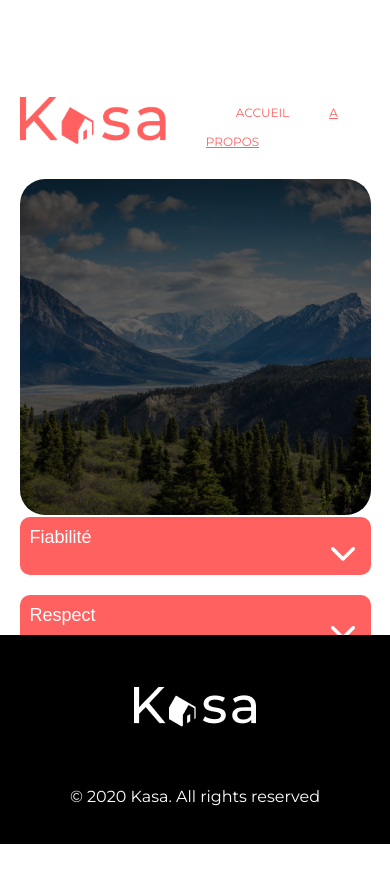
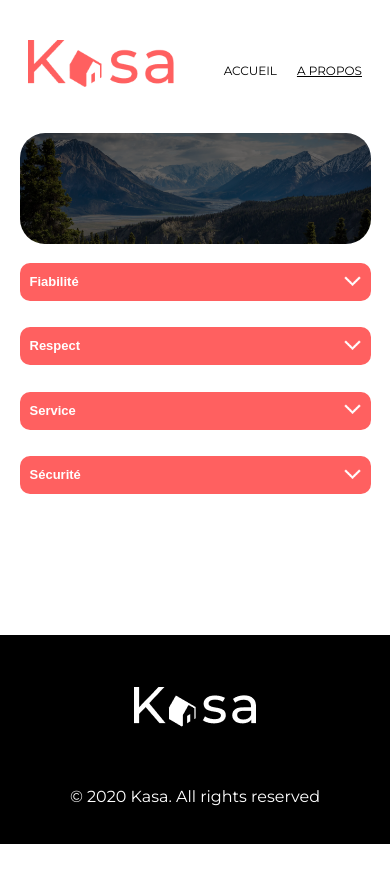
Before and after one commit to SallAbdou/p11, a React (Create React App) app: page /about in a window 390 px wide. Shown: the top 882 px of the page. Built offline with nearby package versions, Linux system fonts and the light colour scheme.

Commit message:
CSS dropdown + page about

```diff
--- a/src/index.jsx
+++ b/src/index.jsx
@@ -8,6 +8,7 @@ import NotFound from './page/NotFound'
 import Header from './component/Header'
 import About from './page/About'
 import Footer from './component/Footer'
+import Lodging from './page/Lodging'
 
 const root = ReactDOM.createRoot(document.getElementById('root'))
 root.render(
@@ -17,6 +18,7 @@ root.render(
       <Routes>
         <Route path="/" element={<Home />} />
         <Route path='/about' element={<About />} />
+        <Route path='/lodging/:id' element={<Lodging />} />
         <Route path="*" element={<NotFound />} />
       </Routes>
     </main>
--- a/src/page/About.jsx
+++ b/src/page/About.jsx
@@ -1,7 +1,7 @@
 import React from 'react'
 import Banner from '../component/Banner'
 import image from '../assets/banner-about.jpg'
-import Dropdown from '../component/dropdown.jsx'
+import Dropdown from '../component/Dropdown.jsx'
 
 const About = () => (
     <div className="about">
--- /dev/null
+++ b/src/page/Lodging.jsx
@@ -0,0 +1,11 @@
+import { useParams } from 'react-router-dom'
+
+const Lodging = () => {
+  const { id } = useParams()
+
+  return (
+    <div>Logement {id} </div>
+  )
+}
+
+export default Lodging
--- a/src/style/About.scss
+++ b/src/style/About.scss
@@ -1,3 +1,9 @@
 .about {
     margin-top: 30px;
 }
+
+@media screen and (max-width: 748px) {
+    .about {
+        margin-top: 0;
+    }
+}
--- a/src/style/Banner.scss
+++ b/src/style/Banner.scss
@@ -28,14 +28,16 @@
 
 @media screen and (max-width: 748px) {
     .banner {
-        margin-top: 10%;
-        margin-bottom: 15%;
+        // margin-top: 10%;
+        // margin-bottom: 15%;
         display: flex;
         justify-content: center;
         align-items: center;
         margin-left: 0px;
+        height: auto;
+
         img {
-            height: 336px;
+            height: 111px;
             width: 90%;
         }
 
--- a/src/style/Dropdown.scss
+++ b/src/style/Dropdown.scss
@@ -16,24 +16,28 @@
       text-align: left;
       padding: 10px;
       cursor: pointer;
-        font-size: 18px;
+      font-style: normal;
+      font-weight: 500;
+      font-size: 24px;
+      line-height: 142.6%;
       color: $white;
       height: 58px;
-        line-height: normal;
       border-radius: 10px;
 
       img {
-            bottom: 25%;
-            margin-left: 90%;
+        bottom: 79%;
+        margin-left: 96%;
         position: relative;
       }
     }
 
     &-content {
       display: none;
-        padding: 10px;
-        color: $primary;
+      padding: 20px;
+      color: black;
       background: rgba(246, 246, 246, 1);
+      margin-top: -30px;
+      border-radius: 10px 10px 5px 5px;
     }
 
     &.open {
@@ -43,3 +47,28 @@
     }
   }
 }
+
+@media screen and (max-width: 748px) {
+  .dropdown-section {
+    margin-top: 19px;
+
+    .dropdown {
+      &-button {
+        font-size: 13px;
+        font-style: normal;
+        font-weight: 700;
+        height: 38px;
+
+        img {
+          height: 10px;
+          bottom: 105%;
+          margin-left: 95%;
+        }
+      }
+
+      &-content {
+        font-size: 12px;
+      }
+    }
+  }
+}
--- a/src/style/Header.scss
+++ b/src/style/Header.scss
@@ -17,10 +17,10 @@ header {
             li {
                 text-decoration: none;
                 display: inline;
-                color: #ff6060;
+
                 a {
                     height: 68px;
-                    color: $primary;
+                    color: black;
                     text-decoration: none;
 
                     &:nth-child(1) {
@@ -48,17 +48,19 @@ header {
 @media screen and (max-width: 748px) {
     header {
         nav {
-            padding: 20px;
+            padding: 28px;
 
             img {
                 height: 47px;
             }
 
             ul {
+                padding: 0;
+
                 li {
                     a {
                         font-size: 12px;
-                        padding: 10px 10px;
+                        // padding: 10px 10px;
                         text-transform: uppercase;
                     }
                 }
--- a/src/style/index.scss
+++ b/src/style/index.scss
@@ -37,6 +37,7 @@ body {
   body {
     div#root {
       margin-bottom: 209px;
+      margin-top: 0;
     }
   }
 }
```
Also changed, not shown: src/assets/arrow-down.png, src/assets/arrow-up.png, src/component/dropdown.jsx (line endings or trailing spaces). Lines whose indentation alone changed are shown as unchanged.
